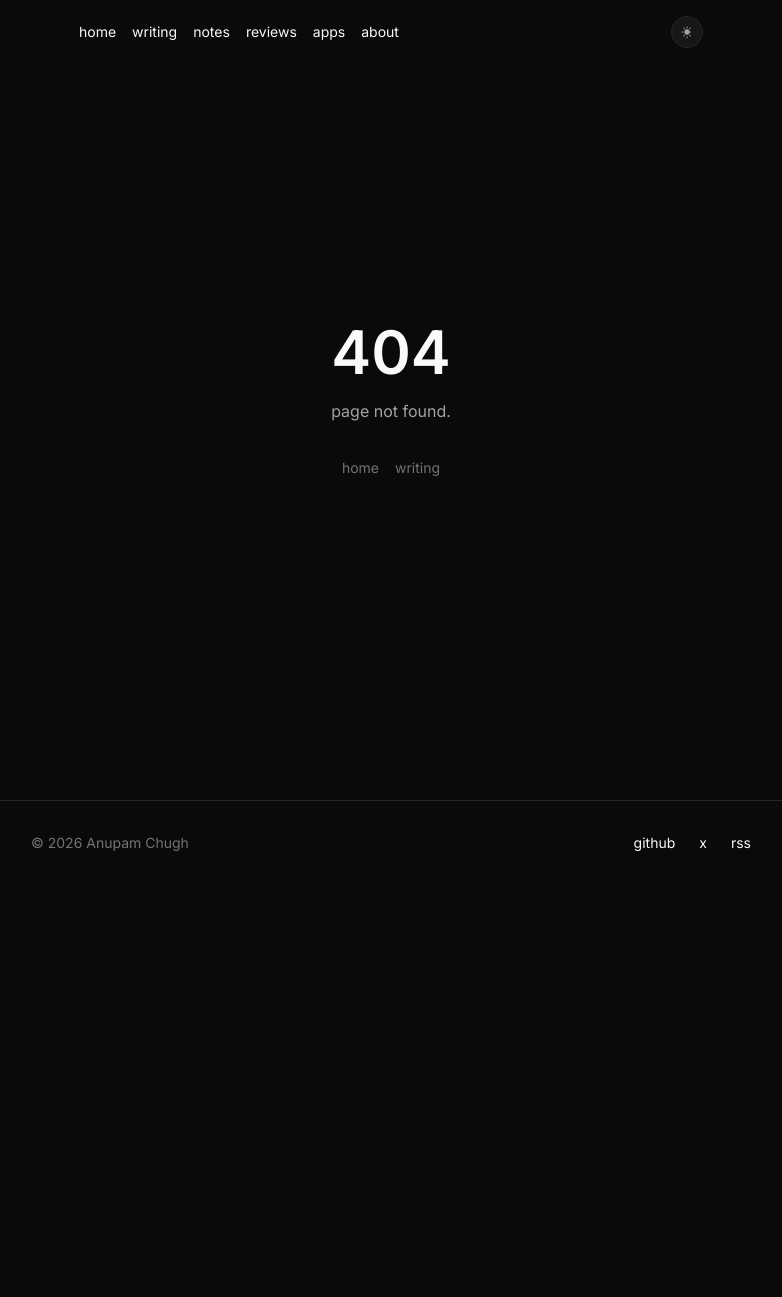
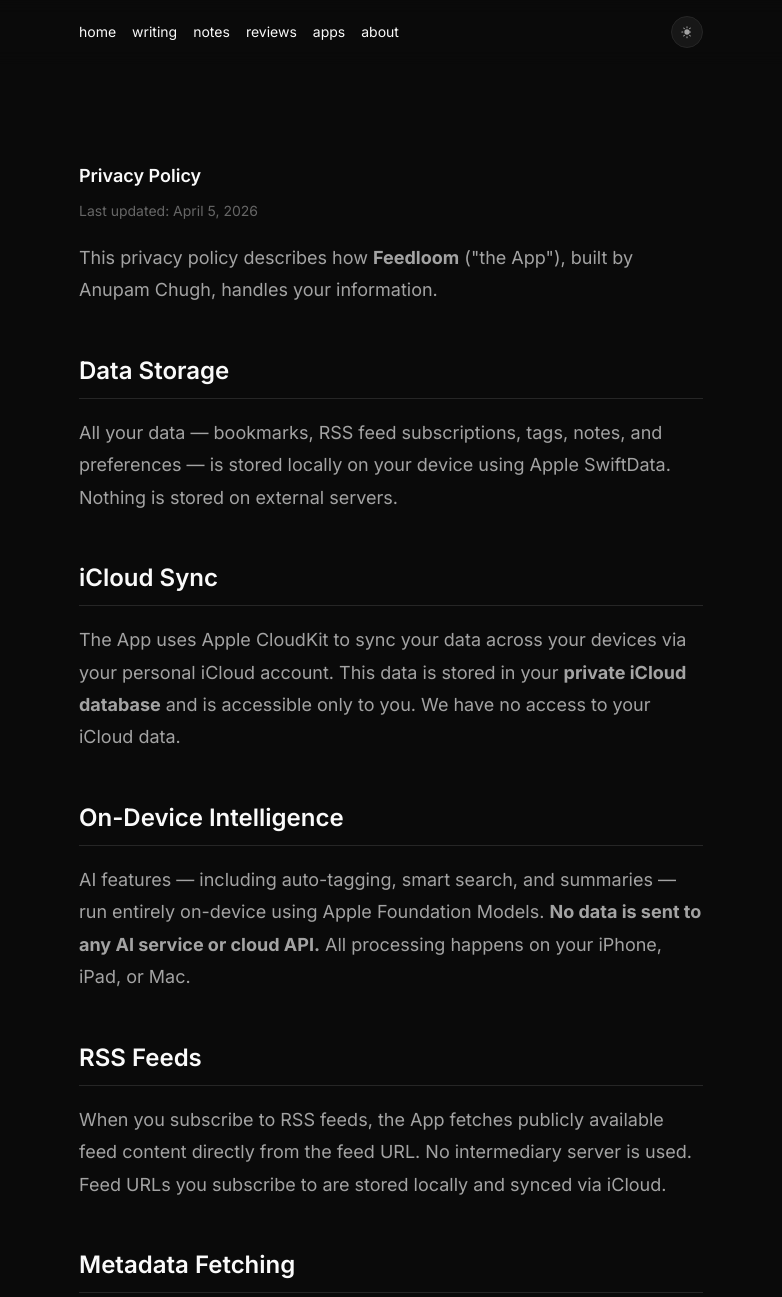
Before and after one commit to anupamchugh/anupamchugh.github.io, a Next.js app: page /privacy/feedloom in a window 1280 px wide. Before the commit this address had no page. Shown: the top 1297 px of the page, without its empty margins (249-1031 px from the left). Before the commit the page ends 885 px from the top, so only its background shows below. Built offline with nearby package versions, Linux system fonts and the light colour scheme.

Commit message:
feat: add Feedloom privacy policy page
On-device only, iCloud sync, no analytics, no tracking.
Matches existing privacy page pattern (Common Ground, Checkmate Academy).

Co-Authored-By: Claude Opus 4.6 <noreply@anthropic.com>

```diff
--- /dev/null
+++ b/app/privacy/feedloom/page.tsx
@@ -0,0 +1,90 @@
+import { Metadata } from 'next';
+
+export const metadata: Metadata = {
+  title: 'Privacy Policy — Feedloom',
+  description: 'Privacy policy for the Feedloom iOS, macOS, and visionOS app.',
+};
+
+export default function FeedloomPrivacyPage() {
+  return (
+    <div className="mx-auto max-w-2xl px-4 pb-16 pt-32 sm:px-6">
+      <div className="prose">
+        <h1>Privacy Policy</h1>
+        <p className="text-sm opacity-60">Last updated: April 5, 2026</p>
+        <p>
+          This privacy policy describes how <strong>Feedloom</strong> ("the App"), built by Anupam
+          Chugh, handles your information.
+        </p>
+
+        <h2>Data Storage</h2>
+        <p>
+          All your data — bookmarks, RSS feed subscriptions, tags, notes, and preferences — is
+          stored locally on your device using Apple SwiftData. Nothing is stored on external servers.
+        </p>
+
+        <h2>iCloud Sync</h2>
+        <p>
+          The App uses Apple CloudKit to sync your data across your devices via your personal iCloud
+          account. This data is stored in your <strong>private iCloud database</strong> and is
+          accessible only to you. We have no access to your iCloud data.
+        </p>
+
+        <h2>On-Device Intelligence</h2>
+        <p>
+          AI features — including auto-tagging, smart search, and summaries — run entirely on-device
+          using Apple Foundation Models. <strong>No data is sent to any AI service or cloud
+          API.</strong> All processing happens on your iPhone, iPad, or Mac.
+        </p>
+
+        <h2>RSS Feeds</h2>
+        <p>
+          When you subscribe to RSS feeds, the App fetches publicly available feed content directly
+          from the feed URL. No intermediary server is used. Feed URLs you subscribe to are stored
+          locally and synced via iCloud.
+        </p>
+
+        <h2>Metadata Fetching</h2>
+        <p>
+          When you save a bookmark, the App fetches the page title, favicon, and Open Graph metadata
+          directly from the URL. This is a standard HTTP request to the bookmarked website. No
+          third-party service is involved.
+        </p>
+
+        <h2>No Account Required</h2>
+        <p>
+          The App does not require sign-in or account creation. There is no authentication system and
+          no user accounts.
+        </p>
+
+        <h2>No Analytics or Advertising</h2>
+        <p>
+          The App does not include any analytics SDKs, advertising frameworks, or third-party
+          tracking. We do not collect usage data.
+        </p>
+
+        <h2>In-App Purchases</h2>
+        <p>
+          Feedloom Pro is available as an auto-renewable subscription processed entirely through
+          Apple's App Store. We do not collect or store any payment information.
+        </p>
+
+        <h2>Children's Privacy</h2>
+        <p>
+          The App does not knowingly collect information from children under 13.
+        </p>
+
+        <h2>Changes</h2>
+        <p>
+          We may update this policy from time to time. Changes will be posted on this page with an
+          updated date.
+        </p>
+
+        <h2>Contact</h2>
+        <p>
+          Questions about this policy? Email{' '}
+          <a href="mailto:anupam.chugh@gmail.com">anupam.chugh@gmail.com</a>.
+        </p>
+      </div>
+    </div>
+  );
+}
```
